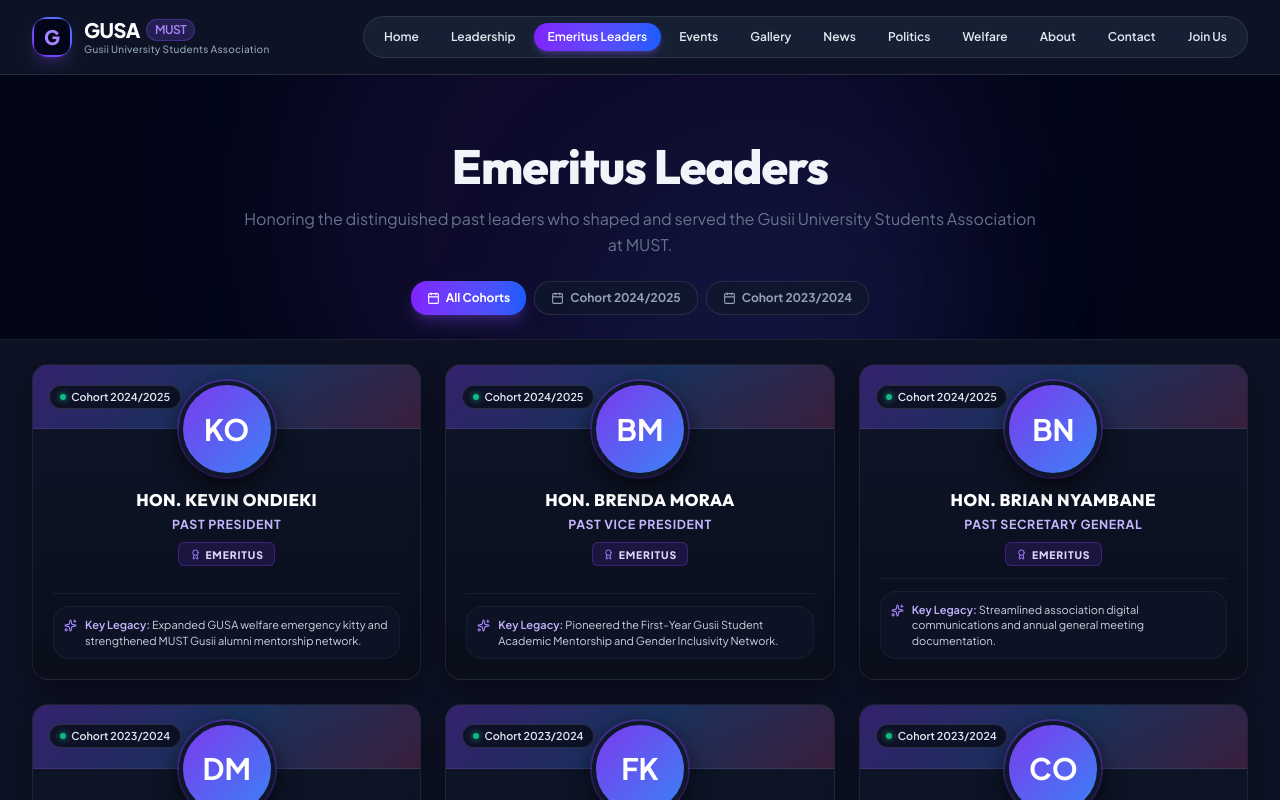
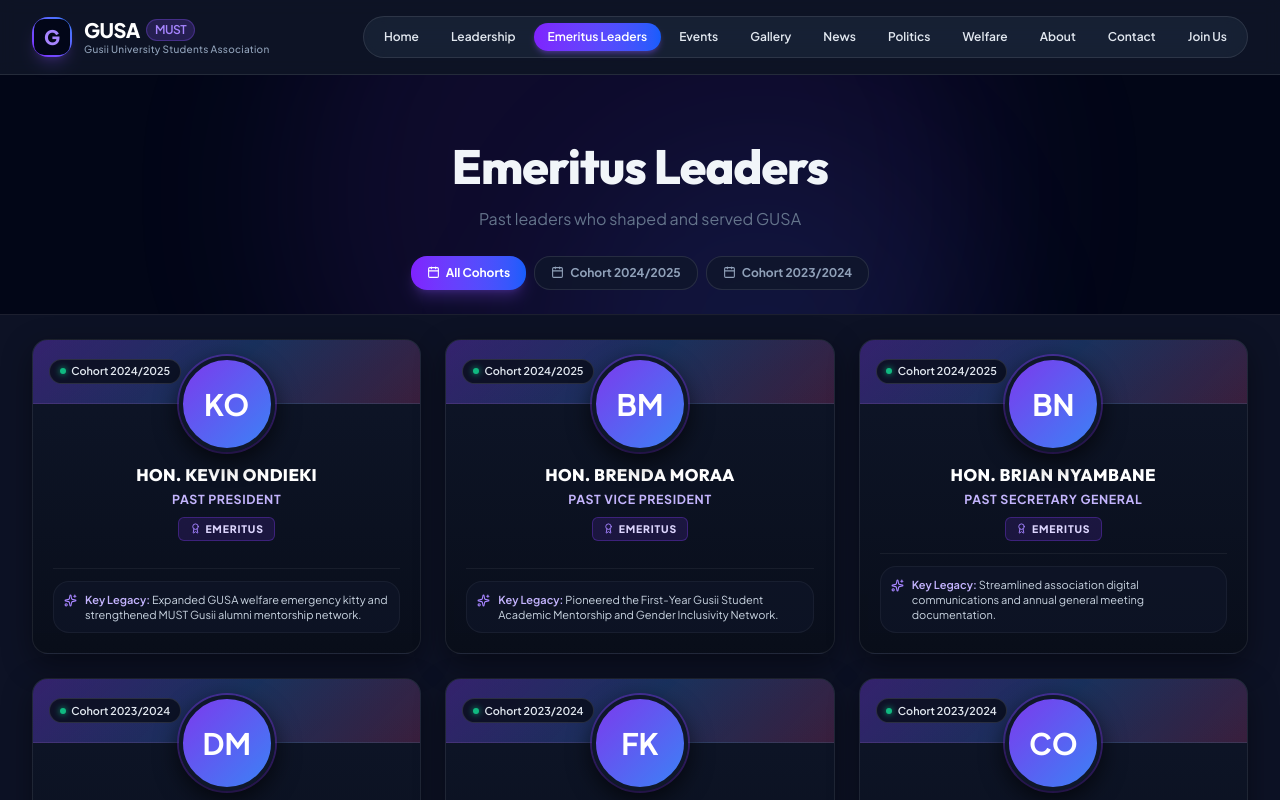
Before and after one commit to Omwenga75/gusa, a Next.js app: page /emeritus in a window 1280 px wide. Shown: the top 800 px of the page. Built offline with nearby package versions, Linux system fonts and the light colour scheme.

Commit message:
chore(emeritus): update header subtitle to Past leaders who shaped and served GUSA

```diff
--- a/src/app/emeritus/page.tsx
+++ b/src/app/emeritus/page.tsx
@@ -93,7 +93,7 @@ export default function EmeritusLeadersPage() {
             </h1>
 
             <p style={{ fontSize: '1rem', color: 'var(--text-muted)', lineHeight: 1.6, margin: 0 }}>
-              Honoring the distinguished past leaders who shaped and served the Gusii University Students Association at MUST.
+              Past leaders who shaped and served GUSA
             </p>
 
             {/* Term Filter Pills */}
```
